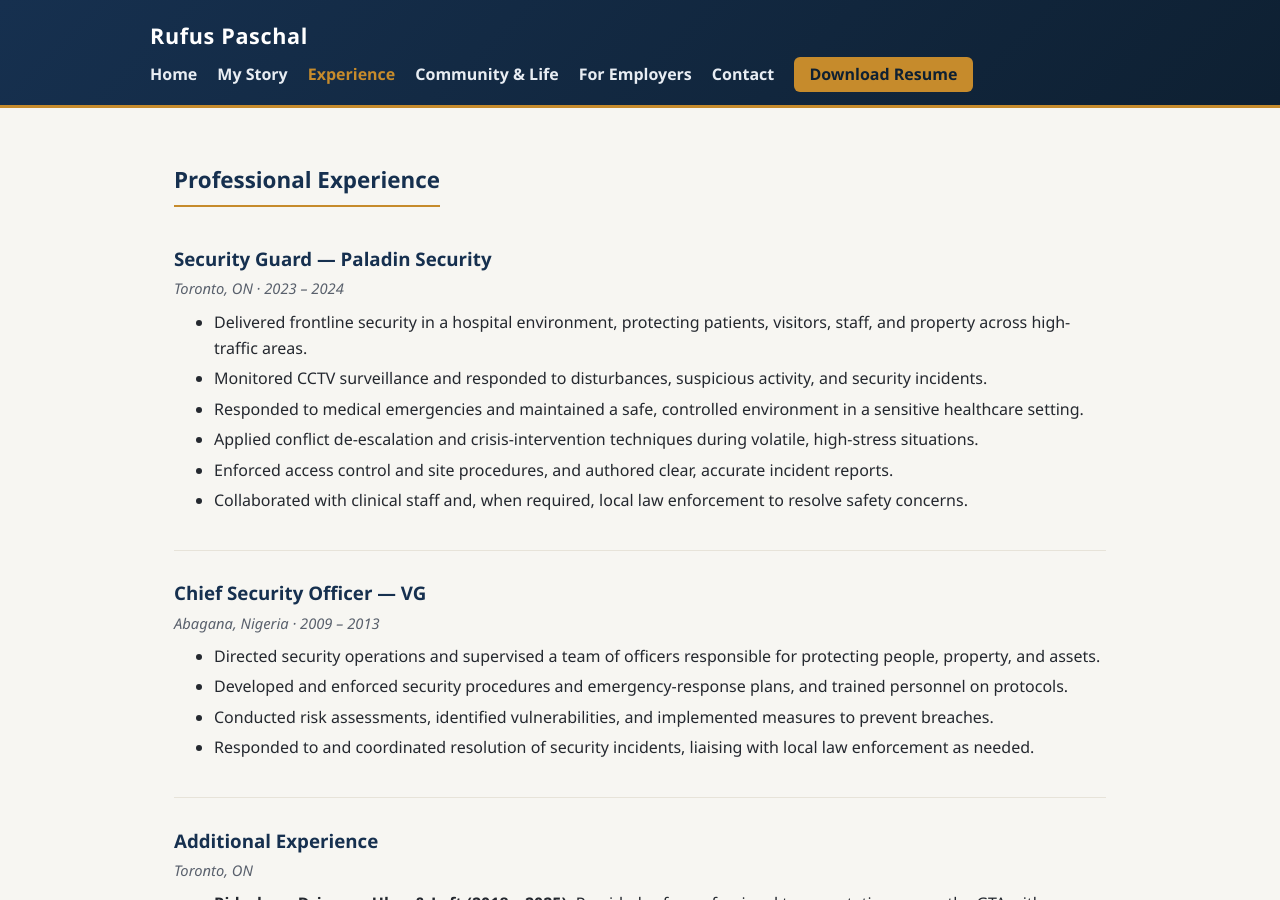
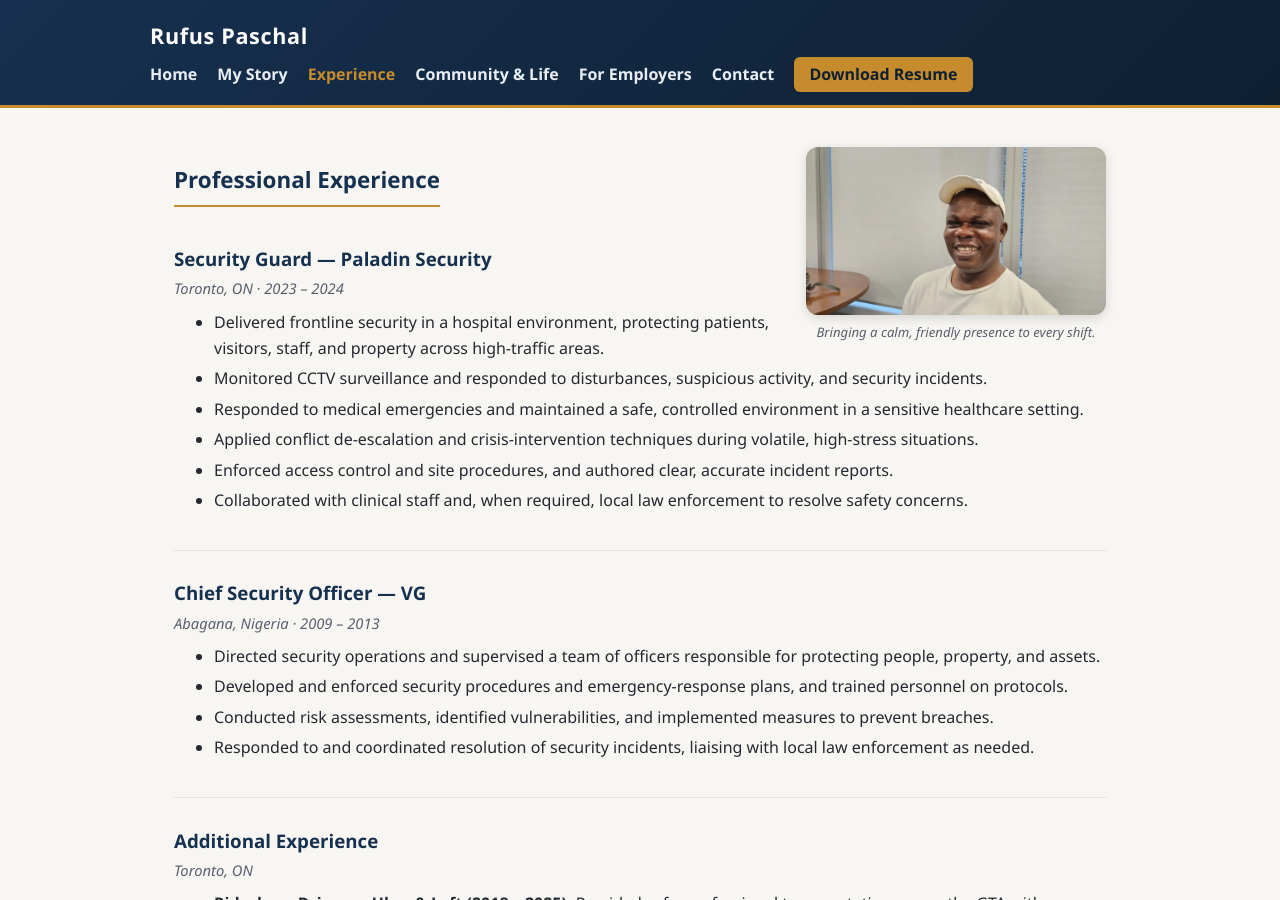
Before and after one commit to rufuspaschal/rufuspaschal.github.io, a Jekyll site: the page built from experience.html, in a window 1280 px wide and 900 px high. Built offline with Jekyll 4.4.1, drawn with Linux system fonts in a browser that asks for light colours.

Commit message:
Update experience.html

```diff
--- a/experience.html
+++ b/experience.html
@@ -7,6 +7,11 @@ description: Rufus Paschal's professional experience in security and public safe
 
 <section>
   <h2>Professional Experience</h2>
+
+  <figure class="story-figure">
+    {% include picture.html src="rufus-office" alt="Rufus Paschal on the job" %}
+    <figcaption>Bringing a calm, friendly presence to every shift.</figcaption>
+  </figure>
 
   <div class="job">
     <h3>Security Guard &mdash; Paladin Security</h3>
```
